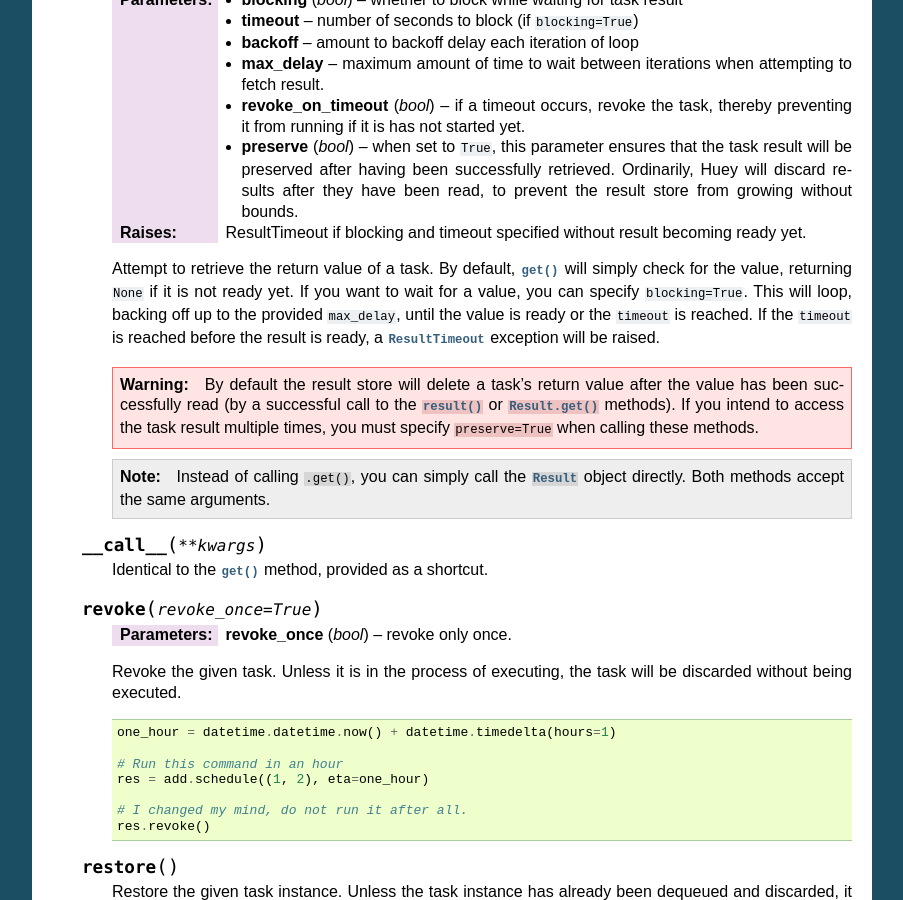
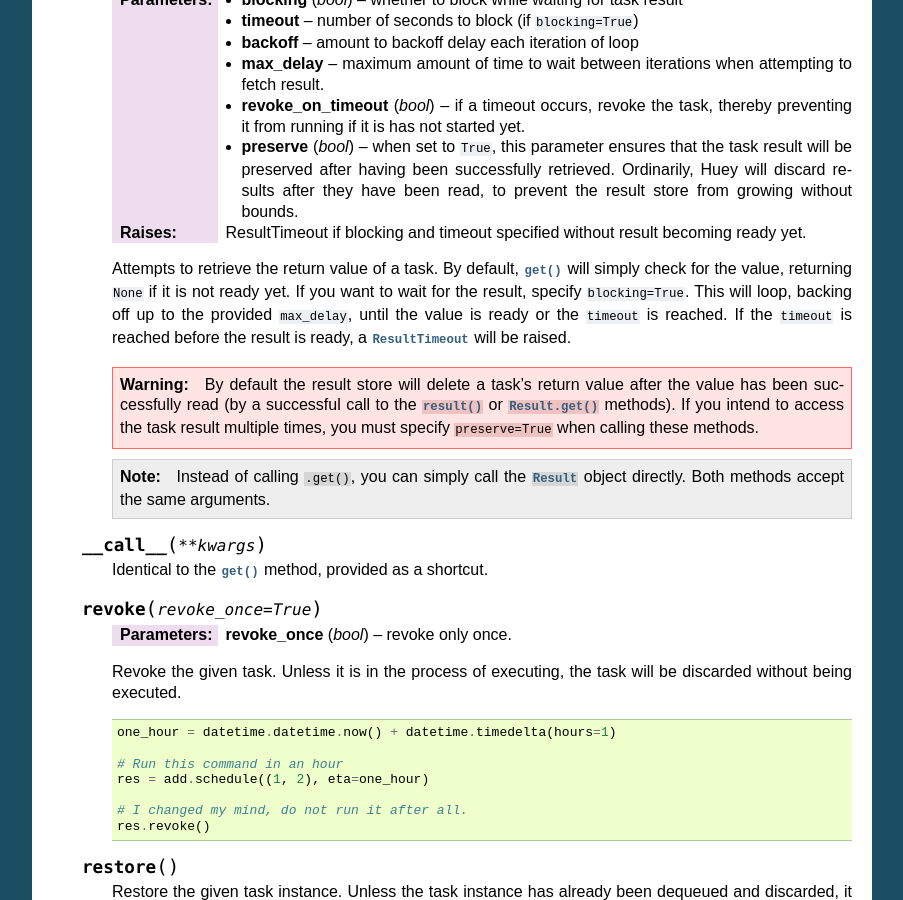
Before and after one commit to coleifer/huey, a Sphinx documentation site: the page built from docs/api.rst, in a window 1280 px wide and 900 px high, scrolled down 20708 px. Shown: the whole window, without its empty margins (198-1101 px from the left). Built offline with Sphinx 7.4.7, drawn with Linux system fonts in a browser that asks for light colours.

Commit message:
Further harmonize documentation
The documentation is copied from the result function

```diff
--- a/docs/api.rst
+++ b/docs/api.rst
@@ -1310,13 +1310,13 @@ Result
         :raises: ResultTimeout if blocking and timeout specified without result
             becoming ready yet.
 
-        Attempt to retrieve the return value of a task.  By default,
+        Attempts to retrieve the return value of a task. By default,
         :py:meth:`~Result.get` will simply check for the value, returning
-        ``None`` if it is not ready yet. If you want to wait for a value, you
-        can specify ``blocking=True``. This will loop, backing off up to the
+        ``None`` if it is not ready yet. If you want to wait for the result,
+        specify ``blocking=True``. This will loop, backing off up to the
         provided ``max_delay``, until the value is ready or the ``timeout`` is
         reached. If the ``timeout`` is reached before the result is ready, a
-        :py:class:`ResultTimeout` exception will be raised.
+        :py:class:`ResultTimeout` will be raised.
 
         .. warning:: By default the result store will delete a task's return
             value after the value has been successfully read (by a successful
```
